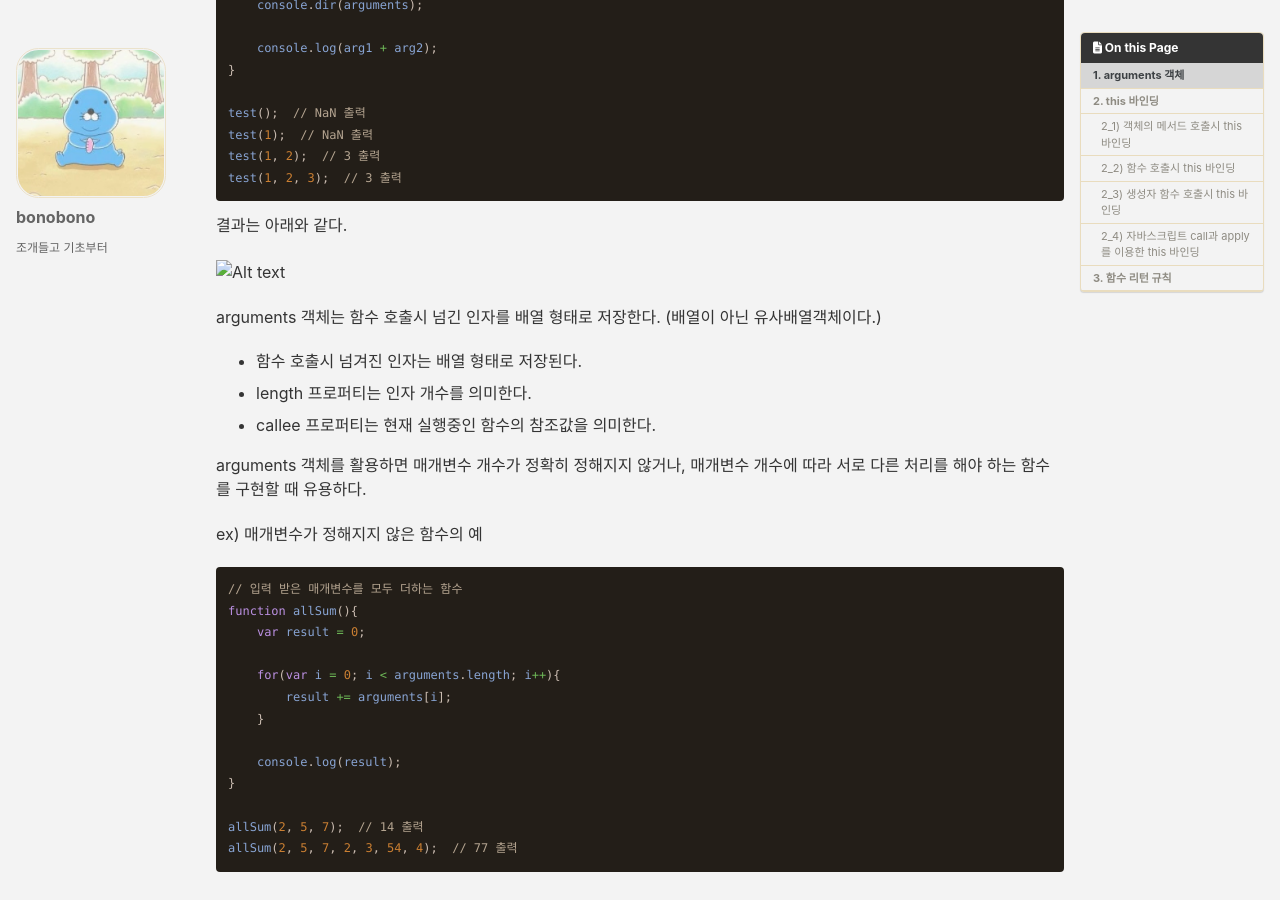
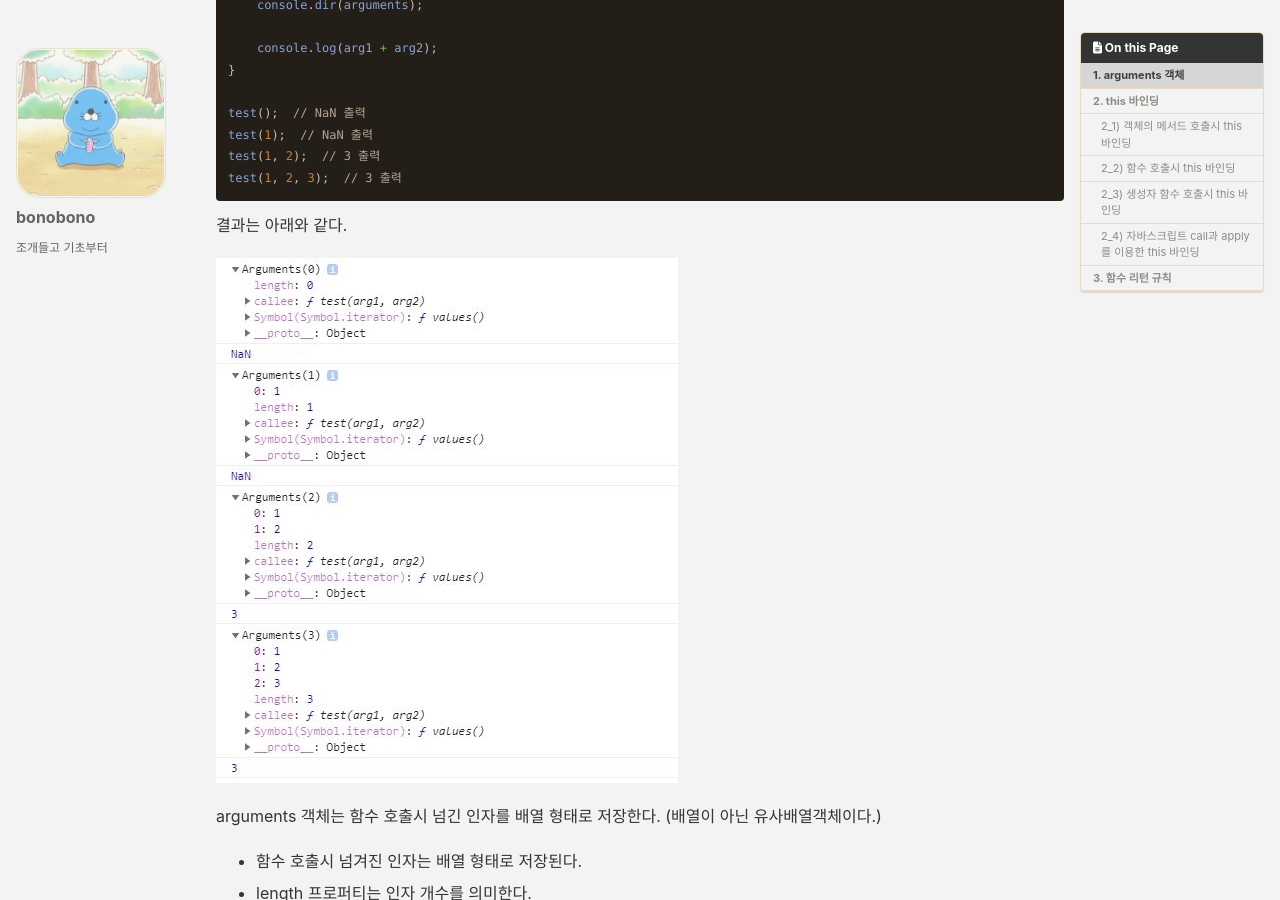
Before and after one commit to 1q1w/1q1w.github.io, a Jekyll site: the page built from _posts/InsideJavascript/2020-04-22-js_function_this.md, in a window 1280 px wide and 900 px high, scrolled down 721 px. Built offline with Jekyll 4.4.1, drawn with Linux system fonts in a browser that asks for light colours; cached includes are drawn as plain includes; nearby versions of some CDN libraries.

Commit message:
게시글 이미지 수정

```diff
--- a/_posts/InsideJavascript/2020-04-22-js_function_this.md
+++ b/_posts/InsideJavascript/2020-04-22-js_function_this.md
@@ -55,7 +55,7 @@ test(1, 2, 3);  // 3 출력
 
 결과는 아래와 같다.
 
-![Alt text](/asset/images/js_5_arguments.jpg "function_arguments")
+![Alt text](/assets/images/js_5_arguments.jpg "function_arguments")
 
 
 
```
